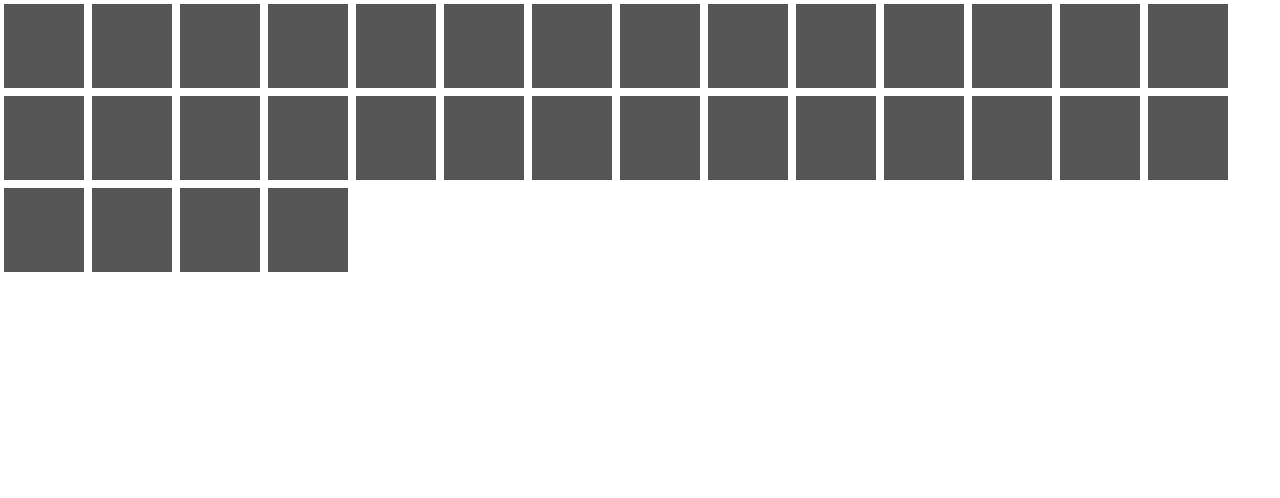
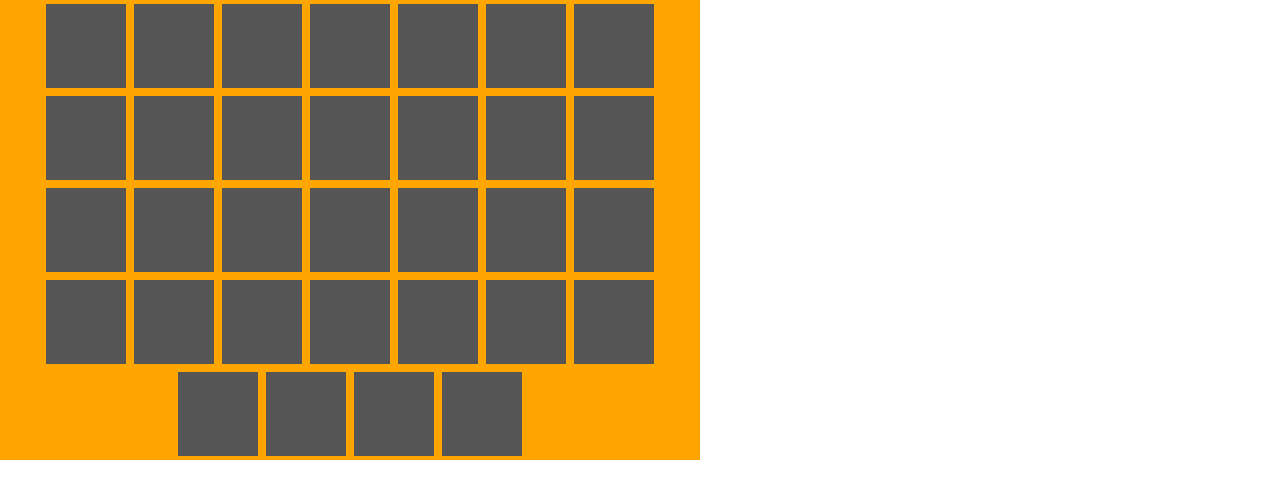
Before and after one commit to yeyoung8805/Vue-lecture, a plain HTML site: page index.html in a window 1280 px wide. Drawn offline with nearby package versions, Linux system fonts and the light colour scheme.

Commit message:
max-width

```diff
--- a/css/main.css
+++ b/css/main.css
@@ -5,6 +5,9 @@
 .container .heroes {
   display: flex; /*자식 hero 들이 수평정렬 되도록 하는 속성*/
   flex-wrap: wrap; /*수평요소된 찌그러진 요소들이 줄바꿈 가능 하도록 하는 속성*/
+  justify-content: center; /* 수평축에서 가운데 정렬시킴 */
+  background-color: orange;
+  max-width: 700px; /*그냥 width로 설정할 경우, 브라우저 수평축이 축소되면 hero 요소들도 잘림 현상이 발생하기에 max-width로 설정*/
 }
 
 .container .heroes .hero {
```
